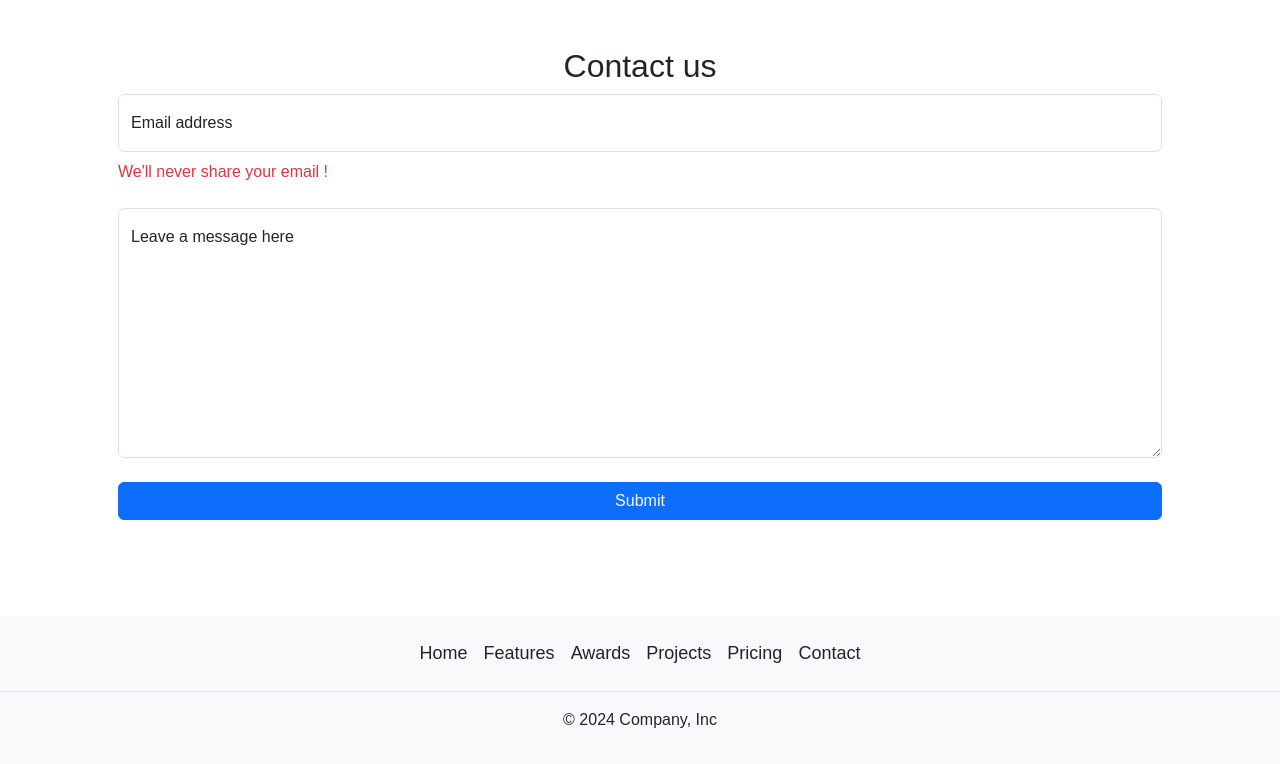
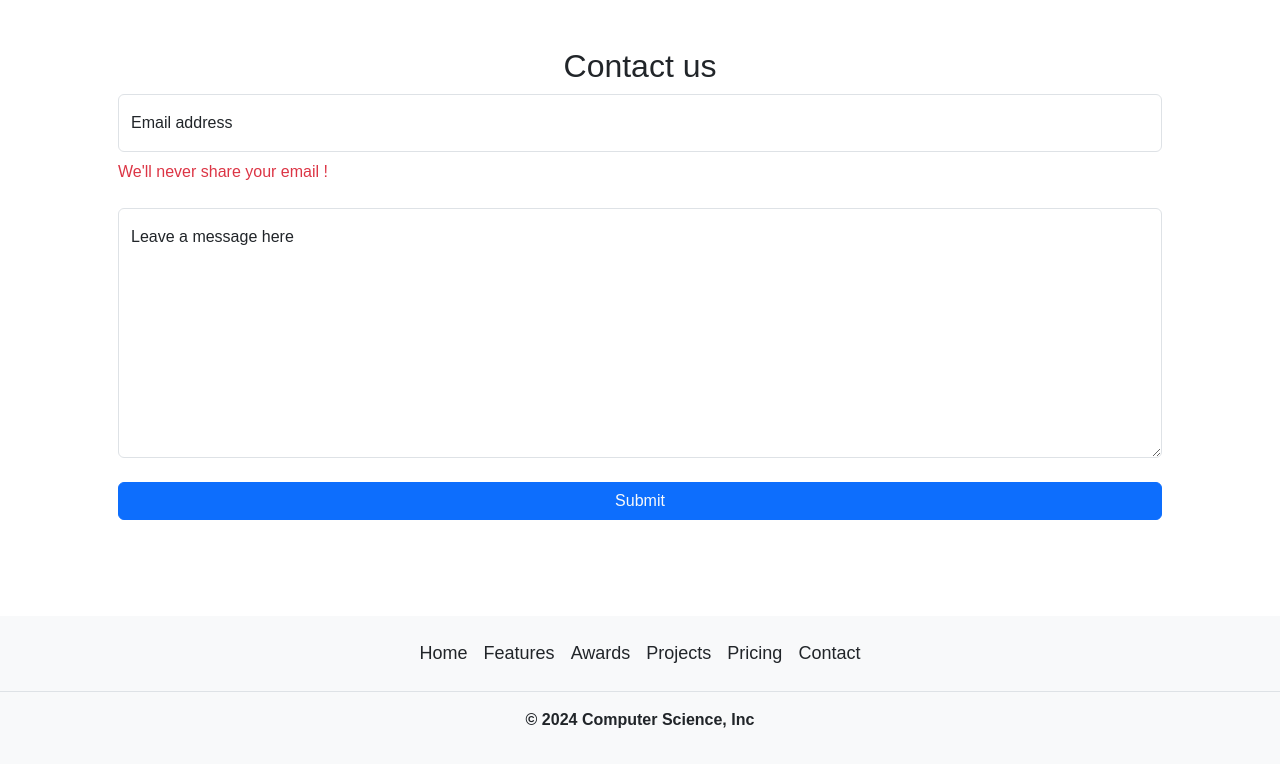
Before and after one commit to aperbet56/computer_science, a plain HTML site: page index.html in a window 1280 px wide. Shown: the part 4205-4969 px from the top of the page. Drawn offline with nearby package versions, Linux system fonts and the light colour scheme; a web font is replaced by a local one.

Commit message:
Ajout de la classe fw-bold pour le paragraphe dans le footer

```diff
--- a/index.html
+++ b/index.html
@@ -531,7 +531,9 @@
           <a href="#contact" class="nav-link px-2 text-dark">Contact</a>
         </li>
       </ul>
-      <p class="text-center text-dark">&copy; 2024 Company, Inc</p>
+      <p class="text-center text-dark fw-bold">
+        &copy; 2024 Computer Science, Inc
+      </p>
     </footer>
     <script
       src="https://cdn.jsdelivr.net/npm/bootstrap@5.3.3/dist/js/bootstrap.bundle.min.js"
```
